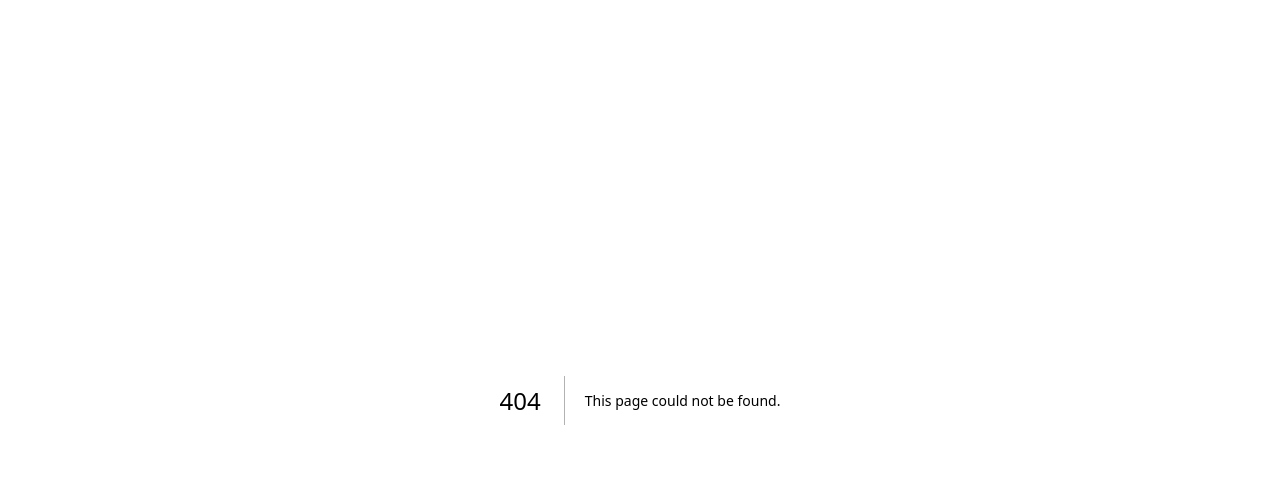
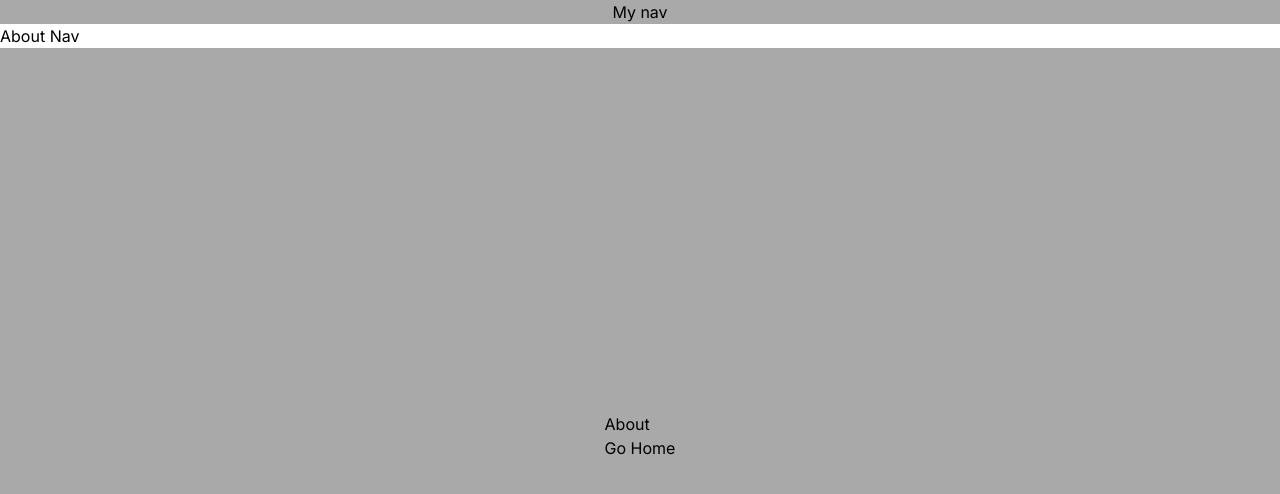
Before and after one commit to Oosher/firstNextApp, a Next.js app: page /about in a window 1280 px wide. Before the commit this address had no page. Shown: the top 494 px of the page. Built offline with nearby package versions, Linux system fonts and the light colour scheme.

Commit message:
about page and routing

```diff
--- /dev/null
+++ b/app/about/error.tsx
@@ -0,0 +1,26 @@
+'use client' // Error components must be Client Components
+
+import { useEffect } from 'react'
+
+export default function Error({error,reset,}: {error: Error & { digest?: string }
+reset: () => void}) {
+
+  useEffect(() => {
+    // Log the error to an error reporting service
+    console.error(error)
+  }, [error])
+
+  return (
+    <div>
+      <h2>Something went wrong!</h2>
+      <button
+        onClick={
+          // Attempt to recover by trying to re-render the segment
+          () => reset()
+        }
+      >
+        Try again
+      </button>
+    </div>
+  )
+}
--- /dev/null
+++ b/app/about/layout.tsx
@@ -0,0 +1,19 @@
+
+import { Metadata } from "next"
+import styles from "./styles.module.css"
+
+
+export const metadata : Metadata = {
+  title:"About",
+
+  description:"About Page",
+}
+
+export default function layout({children,}:{children: React.ReactNode}) {
+  return (
+    <>
+      <nav>About Nav</nav>
+      <main className={styles.main}> {children}</main>
+    </>
+  )
+}
--- /dev/null
+++ b/app/about/loading.tsx
@@ -0,0 +1,11 @@
+
+
+import React from 'react'
+
+export default function Loading() {
+  return (
+    <h1>
+        Loading ...
+    </h1>
+  )
+}
--- /dev/null
+++ b/app/about/page.tsx
@@ -0,0 +1,12 @@
+import Link from "next/link";
+
+
+
+export default function About() {
+  return (
+<>
+    <h1>About</h1>
+    <Link href="/">Go Home</Link>
+</>
+  )
+}
--- /dev/null
+++ b/app/about/styles.module.css
@@ -0,0 +1,7 @@
+.main{
+    min-height: 97vh;
+    display: grid;
+    place-content: center;
+
+    background-color: darkgrey;
+}
--- a/app/globals.css
+++ b/app/globals.css
@@ -2,11 +2,7 @@
 @tailwind components;
 @tailwind utilities;
 
-:root {
-  --foreground-rgb: 0, 0, 0;
-  --background-start-rgb: 214, 219, 220;
-  --background-end-rgb: 255, 255, 255;
-}
+
 
 @media (prefers-color-scheme: dark) {
   :root {
--- a/app/layout.tsx
+++ b/app/layout.tsx
@@ -1,6 +1,7 @@
 import type { Metadata } from 'next'
 import { Inter } from 'next/font/google'
 import './globals.css'
+import Navbar from './navbar/pages'
 
 const inter = Inter({ subsets: ['latin'] })
 
@@ -16,7 +17,10 @@ export default function RootLayout({
 }) {
   return (
     <html lang="en">
-      <body className={inter.className}>{children}</body>
+      <body className={inter.className}>
+        <Navbar/>
+        {children}
+        </body>
     </html>
   )
 }
--- /dev/null
+++ b/app/navbar/pages.tsx
@@ -0,0 +1,9 @@
+import styles from "./styles.module.css"
+
+export default function Navbar() {
+  return (
+    <div className={styles.navbar}>
+      My nav
+    </div>
+  )
+}
--- /dev/null
+++ b/app/navbar/styles.module.css
@@ -0,0 +1,6 @@
+.navbar{
+    min-height: 3vh;
+    display: grid;
+    place-content: center;
+    background-color: darkgrey;
+}
--- a/app/page.tsx
+++ b/app/page.tsx
@@ -1,113 +1,19 @@
+import { Metadata } from 'next'
 import Image from 'next/image'
+import Link from 'next/link'
+
+export const metadata : Metadata = {
+  title:"Home",
+
+
+  description:"Welcome welcome",
+}
 
 export default function Home() {
   return (
     <main className="flex min-h-screen flex-col items-center justify-between p-24">
-      <div className="z-10 max-w-5xl w-full items-center justify-between font-mono text-sm lg:flex">
-        <p className="fixed left-0 top-0 flex w-full justify-center border-b border-gray-300 bg-gradient-to-b from-zinc-200 pb-6 pt-8 backdrop-blur-2xl dark:border-neutral-800 dark:bg-zinc-800/30 dark:from-inherit lg:static lg:w-auto  lg:rounded-xl lg:border lg:bg-gray-200 lg:p-4 lg:dark:bg-zinc-800/30">
-          Get started by editing&nbsp;
-          <code className="font-mono font-bold">app/page.tsx</code>
-        </p>
-        <div className="fixed bottom-0 left-0 flex h-48 w-full items-end justify-center bg-gradient-to-t from-white via-white dark:from-black dark:via-black lg:static lg:h-auto lg:w-auto lg:bg-none">
-          <a
-            className="pointer-events-none flex place-items-center gap-2 p-8 lg:pointer-events-auto lg:p-0"
-            href="https://vercel.com?utm_source=create-next-app&utm_medium=appdir-template&utm_campaign=create-next-app"
-            target="_blank"
-            rel="noopener noreferrer"
-          >
-            By{' '}
-            <Image
-              src="/vercel.svg"
-              alt="Vercel Logo"
-              className="dark:invert"
-              width={100}
-              height={24}
-              priority
-            />
-          </a>
-        </div>
-      </div>
-
-      <div className="relative flex place-items-center before:absolute before:h-[300px] before:w-[480px] before:-translate-x-1/2 before:rounded-full before:bg-gradient-radial before:from-white before:to-transparent before:blur-2xl before:content-[''] after:absolute after:-z-20 after:h-[180px] after:w-[240px] after:translate-x-1/3 after:bg-gradient-conic after:from-sky-200 after:via-blue-200 after:blur-2xl after:content-[''] before:dark:bg-gradient-to-br before:dark:from-transparent before:dark:to-blue-700 before:dark:opacity-10 after:dark:from-sky-900 after:dark:via-[#0141ff] after:dark:opacity-40 before:lg:h-[360px] z-[-1]">
-        <Image
-          className="relative dark:drop-shadow-[0_0_0.3rem_#ffffff70] dark:invert"
-          src="/next.svg"
-          alt="Next.js Logo"
-          width={180}
-          height={37}
-          priority
-        />
-      </div>
-
-      <div className="mb-32 grid text-center lg:max-w-5xl lg:w-full lg:mb-0 lg:grid-cols-4 lg:text-left">
-        <a
-          href="https://nextjs.org/docs?utm_source=create-next-app&utm_medium=appdir-template&utm_campaign=create-next-app"
-          className="group rounded-lg border border-transparent px-5 py-4 transition-colors hover:border-gray-300 hover:bg-gray-100 hover:dark:border-neutral-700 hover:dark:bg-neutral-800/30"
-          target="_blank"
-          rel="noopener noreferrer"
-        >
-          <h2 className={`mb-3 text-2xl font-semibold`}>
-            Docs{' '}
-            <span className="inline-block transition-transform group-hover:translate-x-1 motion-reduce:transform-none">
-              -&gt;
-            </span>
-          </h2>
-          <p className={`m-0 max-w-[30ch] text-sm opacity-50`}>
-            Find in-depth information about Next.js features and API.
-          </p>
-        </a>
-
-        <a
-          href="https://nextjs.org/learn?utm_source=create-next-app&utm_medium=appdir-template-tw&utm_campaign=create-next-app"
-          className="group rounded-lg border border-transparent px-5 py-4 transition-colors hover:border-gray-300 hover:bg-gray-100 hover:dark:border-neutral-700 hover:dark:bg-neutral-800/30"
-          target="_blank"
-          rel="noopener noreferrer"
-        >
-          <h2 className={`mb-3 text-2xl font-semibold`}>
-            Learn{' '}
-            <span className="inline-block transition-transform group-hover:translate-x-1 motion-reduce:transform-none">
-              -&gt;
-            </span>
-          </h2>
-          <p className={`m-0 max-w-[30ch] text-sm opacity-50`}>
-            Learn about Next.js in an interactive course with&nbsp;quizzes!
-          </p>
-        </a>
-
-        <a
-          href="https://vercel.com/templates?framework=next.js&utm_source=create-next-app&utm_medium=appdir-template&utm_campaign=create-next-app"
-          className="group rounded-lg border border-transparent px-5 py-4 transition-colors hover:border-gray-300 hover:bg-gray-100 hover:dark:border-neutral-700 hover:dark:bg-neutral-800/30"
-          target="_blank"
-          rel="noopener noreferrer"
-        >
-          <h2 className={`mb-3 text-2xl font-semibold`}>
-            Templates{' '}
-            <span className="inline-block transition-transform group-hover:translate-x-1 motion-reduce:transform-none">
-              -&gt;
-            </span>
-          </h2>
-          <p className={`m-0 max-w-[30ch] text-sm opacity-50`}>
-            Explore the Next.js 13 playground.
-          </p>
-        </a>
-
-        <a
-          href="https://vercel.com/new?utm_source=create-next-app&utm_medium=appdir-template&utm_campaign=create-next-app"
-          className="group rounded-lg border border-transparent px-5 py-4 transition-colors hover:border-gray-300 hover:bg-gray-100 hover:dark:border-neutral-700 hover:dark:bg-neutral-800/30"
-          target="_blank"
-          rel="noopener noreferrer"
-        >
-          <h2 className={`mb-3 text-2xl font-semibold`}>
-            Deploy{' '}
-            <span className="inline-block transition-transform group-hover:translate-x-1 motion-reduce:transform-none">
-              -&gt;
-            </span>
-          </h2>
-          <p className={`m-0 max-w-[30ch] text-sm opacity-50`}>
-            Instantly deploy your Next.js site to a shareable URL with Vercel.
-          </p>
-        </a>
-      </div>
+      <h1>Hello</h1>
+      <Link href="/about">About</Link>
     </main>
   )
 }
```
